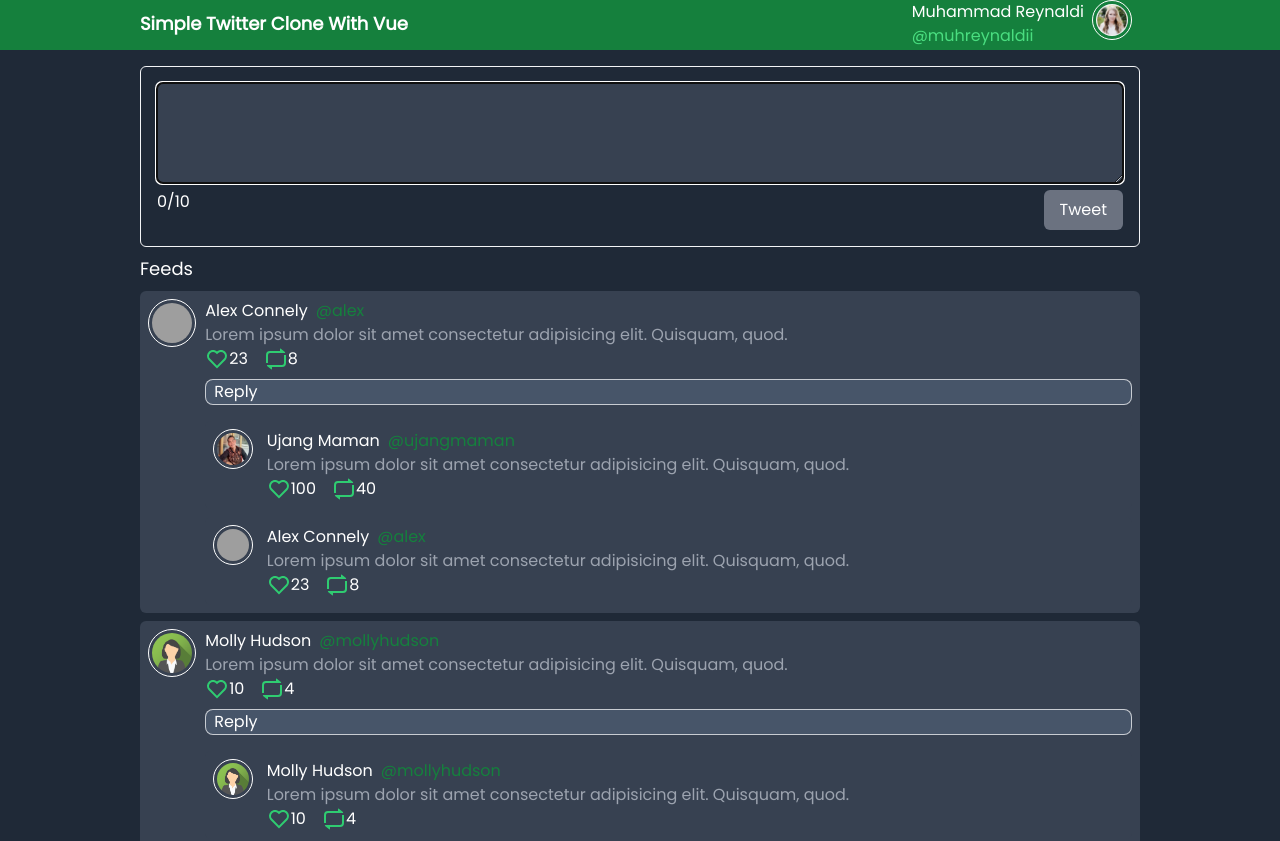
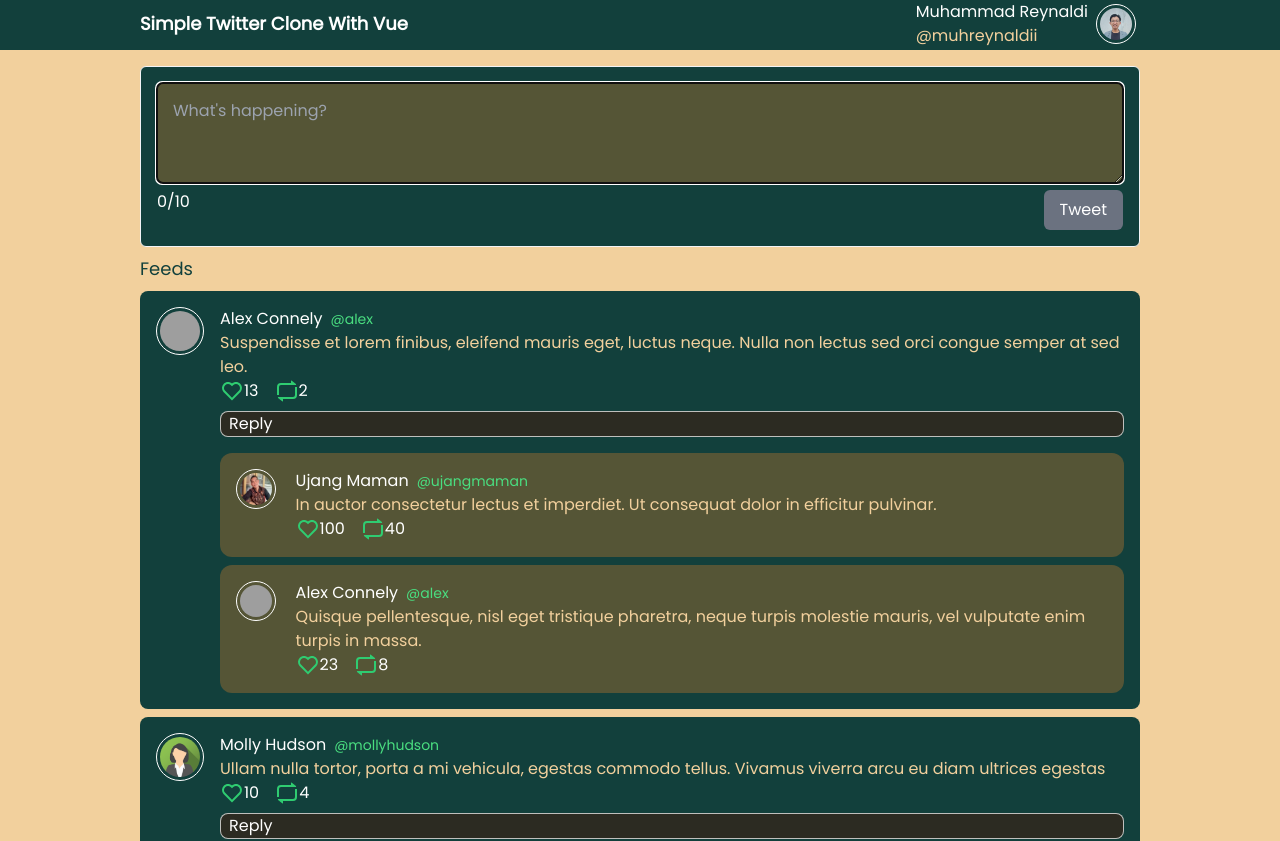
Before and after one commit to muhreynaldii/twitter-clone, a Vue app: page / in a window 1280 px wide. Shown: the top 841 px of the page. Built offline with nearby package versions, Linux system fonts and the light colour scheme; grey boxes are pictures that could not be loaded.

Commit message:
add blur method

```diff
--- a/src/App.vue
+++ b/src/App.vue
@@ -1,9 +1,9 @@
 <template>
-  <div class="h-[2000px] w-full bg-gray-800">
+  <div class="h-full w-full bg-melsun pb-4">
     <Navbar />
     <div class="container mx-auto px-10">
       <tweet-form @tweets="addTweet" />
-      <h2 class="mt-2 text-lg font-medium text-white">Feeds</h2>
+      <h2 class="mt-2 text-lg font-medium text-botnight">Feeds</h2>
       <div class="flex flex-col-reverse">
         <tweet-card
           @comment="handleComment"
@@ -20,7 +20,7 @@
 
 <script>
 import Navbar from "./components/Navbar.vue";
-import image from "./assets/user1.png";
+import user1 from "./assets/user1.jpg";
 import user2 from "./assets/user2.png";
 import user3 from "./assets/user3.png";
 import user4 from "./assets/user4.jpg";
@@ -32,7 +32,7 @@ export default {
       user: {
         fullname: "Muhammad Reynaldi",
         username: "@muhreynaldii",
-        avatar_url: image,
+        avatar_url: user1,
       },
       tweets: [
         {
@@ -41,11 +41,11 @@ export default {
           username: "@mollyhudson",
           avatar_url: user2,
           tweet:
-            "Lorem ipsum dolor sit amet consectetur adipisicing elit. Quisquam, quod.",
+            "Ullam nulla tortor, porta a mi vehicula, egestas commodo tellus. Vivamus viverra arcu eu diam ultrices egestas",
           like: 10,
           retweet: 4,
-          reply: "false",
-          heart: "false",
+          reply: true,
+          heart: false,
           isLarge: true,
           comments: [
             {
@@ -54,10 +54,10 @@ export default {
               username: "@mollyhudson",
               avatar_url: user2,
               tweet:
-                "Lorem ipsum dolor sit amet consectetur adipisicing elit. Quisquam, quod.",
-              like: 10,
-              retweet: 4,
-              heart: "false",
+                "Aliquam in arcu eu dolor egestas sollicitudin. Curabitur ornare eget eros ut sollicitudin",
+              like: 72,
+              retweet: 12,
+              heart: false,
             },
           ],
         },
@@ -67,11 +67,11 @@ export default {
           username: "@alex",
           avatar_url: user3,
           tweet:
-            "Lorem ipsum dolor sit amet consectetur adipisicing elit. Quisquam, quod.",
-          like: 23,
-          retweet: 8,
-          reply: "false",
-          heart: "false",
+            "Suspendisse et lorem finibus, eleifend mauris eget, luctus neque. Nulla non lectus sed orci congue semper at sed leo.",
+          like: 13,
+          retweet: 2,
+          reply: true,
+          heart: false,
           isLarge: true,
           comments: [
             {
@@ -80,10 +80,10 @@ export default {
               username: "@alex",
               avatar_url: user3,
               tweet:
-                "Lorem ipsum dolor sit amet consectetur adipisicing elit. Quisquam, quod.",
+                "Quisque pellentesque, nisl eget tristique pharetra, neque turpis molestie mauris, vel vulputate enim turpis in massa.",
               like: 23,
               retweet: 8,
-              heart: "false",
+              heart: false,
             },
             {
               id: 2,
@@ -91,10 +91,10 @@ export default {
               username: "@ujangmaman",
               avatar_url: user4,
               tweet:
-                "Lorem ipsum dolor sit amet consectetur adipisicing elit. Quisquam, quod.",
+                "In auctor consectetur lectus et imperdiet. Ut consequat dolor in efficitur pulvinar. ",
               like: 100,
               retweet: 40,
-              heart: "false",
+              heart: false,
             },
           ],
         },
@@ -116,9 +116,9 @@ export default {
         tweet: tweet,
         like: 0,
         retweet: 0,
-        reply: "false",
+        reply: true,
         delete: true,
-        heart: "false",
+        heart: false,
         isLarge: true,
         comments: [],
       });
@@ -139,7 +139,7 @@ export default {
         like: 0,
         retweet: 0,
         delete: true,
-        heart: "false",
+        heart: false,
       });
     },
   },
--- a/src/components/Avatar.vue
+++ b/src/components/Avatar.vue
@@ -3,14 +3,14 @@
     <img
       :src="avatar_url"
       alt="avatar_image"
-      class="h-12 w-12 rounded-full border border-white bg-cover p-[3px]"
+      class="h-9 w-9 rounded-full border border-white bg-cover p-[3px] lg:h-12 lg:w-12"
     />
   </div>
   <div v-else>
     <img
       :src="avatar_url"
       alt="avatar_image"
-      class="h-10 w-10 rounded-full border border-white bg-cover p-[3px]"
+      class="h-7 w-7 rounded-full border border-white bg-cover p-[3px] lg:h-10 lg:w-10"
     />
   </div>
 </template>
--- /dev/null
+++ b/src/components/Icons.vue
@@ -0,0 +1,79 @@
+<template>
+  <div class="flex space-x-4 text-white">
+    <div @click="toggleLike(index)">
+      <svg
+        xmlns="http://www.w3.org/2000/svg"
+        viewBox="0 0 24 24"
+        width="24"
+        height="24"
+        v-if="heart"
+      >
+        <path fill="none" d="M0 0H24V24H0z" />
+        <path
+          d="M12.001 4.529c2.349-2.109 5.979-2.039 8.242.228 2.262 2.268 2.34 5.88.236 8.236l-8.48 8.492-8.478-8.492c-2.104-2.356-2.025-5.974.236-8.236 2.265-2.264 5.888-2.34 8.244-.228z"
+          fill="rgba(47,204,113,1)"
+        />
+      </svg>
+      <svg
+        xmlns="http://www.w3.org/2000/svg"
+        viewBox="0 0 24 24"
+        width="24"
+        height="24"
+        class="cursor-pointer"
+        v-else
+      >
+        <path fill="none" d="M0 0H24V24H0z" />
+        <path
+          d="M12.001 4.529c2.349-2.109 5.979-2.039 8.242.228 2.262 2.268 2.34 5.88.236 8.236l-8.48 8.492-8.478-8.492c-2.104-2.356-2.025-5.974.236-8.236 2.265-2.264 5.888-2.34 8.244-.228zm6.826 1.641c-1.5-1.502-3.92-1.563-5.49-.153l-1.335 1.198-1.336-1.197c-1.575-1.412-3.99-1.35-5.494.154-1.49 1.49-1.565 3.875-.192 5.451L12 18.654l7.02-7.03c1.374-1.577 1.299-3.959-.193-5.454z"
+          fill="rgba(47,204,113,1)"
+        />
+      </svg>
+    </div>
+    {{ like }}
+    <svg
+      xmlns="http://www.w3.org/2000/svg"
+      viewBox="0 0 24 24"
+      width="24"
+      height="24"
+      class="cursor-pointer"
+      @click="funcRetweet"
+    >
+      <path fill="none" d="M0 0h24v24H0z" />
+      <path
+        d="M8 20v1.932a.5.5 0 0 1-.82.385l-4.12-3.433A.5.5 0 0 1 3.382 18H18a2 2 0 0 0 2-2V8h2v8a4 4 0 0 1-4 4H8zm8-16V2.068a.5.5 0 0 1 .82-.385l4.12 3.433a.5.5 0 0 1-.321.884H6a2 2 0 0 0-2 2v8H2V8a4 4 0 0 1 4-4h10z"
+        fill="rgba(47,204,113,1)"
+      />
+    </svg>
+    {{ retweet }}
+    <svg
+      xmlns="http://www.w3.org/2000/svg"
+      viewBox="0 0 24 24"
+      width="24"
+      height="24"
+      v-if="delete"
+      class="cursor-pointer"
+      @click="deleteData(index)"
+    >
+      <path fill="none" d="M0 0h24v24H0z" />
+      <path
+        d="M17 6h5v2h-2v13a1 1 0 0 1-1 1H5a1 1 0 0 1-1-1V8H2V6h5V3a1 1 0 0 1 1-1h8a1 1 0 0 1 1 1v3zm1 2H6v12h12V8zm-4.586 6l1.768 1.768-1.414 1.414L12 15.414l-1.768 1.768-1.414-1.414L10.586 14l-1.768-1.768 1.414-1.414L12 12.586l1.768-1.768 1.414 1.414L13.414 14zM9 4v2h6V4H9z"
+        fill="rgba(231,76,60,1)"
+      />
+    </svg>
+  </div>
+</template>
+
+<script>
+export default {
+  props: {
+    like: Number,
+    retweet: Number,
+    heart: Boolean,
+    delete: Boolean,
+    index: Number,
+    funcRetweet: Function,
+    deleteData: Function,
+    toggleLike: Function,
+  },
+};
+</script>
--- a/src/components/Navbar.vue
+++ b/src/components/Navbar.vue
@@ -1,19 +1,26 @@
 <template>
-  <nav class="sticky top-0 h-[50px] w-full bg-green-700">
+  <nav class="sticky top-0 h-[50px] w-full bg-botnight">
     <div
-      class="container mx-auto flex w-full items-center justify-between px-10"
+      class="container mx-auto flex w-full items-center justify-between px-2 md:px-10"
     >
       <div>
-        <h1 class="text-lg font-bold text-white">
+        <h1 class="text-xs font-bold text-white sm:text-base md:text-lg">
           Simple Twitter Clone With Vue
         </h1>
       </div>
-      <div class="flex">
-        <div class="px-2">
-          <p class="text-white">{{ provideUser.fullname }}</p>
-          <p class="pr-2 text-green-400">{{ provideUser.username }}</p>
+      <div class="flex h-full items-center justify-center">
+        <div class="px-1">
+          <p class="md:text-md text-base text-white">
+            {{ provideUser.fullname }}
+          </p>
+          <p class="md:text-md pr-2 text-base text-melsun">
+            {{ provideUser.username }}
+          </p>
         </div>
-        <Avatar :avatar_url="provideUser.avatar_url" class="h-12 w-12" />
+        <Avatar
+          :avatar_url="provideUser.avatar_url"
+          class="flex h-12 w-12 items-center justify-center"
+        />
       </div>
     </div>
   </nav>
--- a/src/components/TweetCard.vue
+++ b/src/components/TweetCard.vue
@@ -1,84 +1,32 @@
 <template>
-  <div class="mt-2 flex w-full flex-row rounded-md bg-gray-700 p-2">
-    <div class="w-[5%]">
+  <div class="mt-2 flex w-full flex-row rounded-lg bg-botnight px-4 py-4">
+    <div class="w-[10%] sm:w-[5%]">
       <Avatar
         :avatar_url="feed.avatar_url"
         :isLarge="feed.isLarge"
         class="h-12 w-12"
       />
     </div>
-    <div class="w-[95%] pl-2">
+    <div class="ml-2 w-[90%] pl-2 sm:w-[95%]">
       <h3 class="text-white">
         {{ feed.fullname
-        }}<span class="pl-2 text-green-700">{{ feed.username }}</span>
+        }}<span class="pl-2 text-sm text-green-400">{{ feed.username }}</span>
       </h3>
-      <p class="text-gray-400">
+      <p class="text-melsun">
         {{ feed.tweet }}
       </p>
-      <div class="flex space-x-4 text-white">
-        <div @click="toggleLike(index)">
-          <svg
-            xmlns="http://www.w3.org/2000/svg"
-            viewBox="0 0 24 24"
-            width="24"
-            height="24"
-            class="cursor-pointer"
-            v-if="feed.heart"
-          >
-            <path fill="none" d="M0 0H24V24H0z" />
-            <path
-              d="M12.001 4.529c2.349-2.109 5.979-2.039 8.242.228 2.262 2.268 2.34 5.88.236 8.236l-8.48 8.492-8.478-8.492c-2.104-2.356-2.025-5.974.236-8.236 2.265-2.264 5.888-2.34 8.244-.228zm6.826 1.641c-1.5-1.502-3.92-1.563-5.49-.153l-1.335 1.198-1.336-1.197c-1.575-1.412-3.99-1.35-5.494.154-1.49 1.49-1.565 3.875-.192 5.451L12 18.654l7.02-7.03c1.374-1.577 1.299-3.959-.193-5.454z"
-              fill="rgba(47,204,113,1)"
+      <Icons
+        :like="feed.like"
+        :retweet="feed.retweet"
+        :heart="feed.heart"
+        :delete="feed.delete"
+        :index="index"
+        :funcRetweet="funcRetweet"
+        :deleteData="deleteData"
+        :toggleLike="toggleLike"
       />
-          </svg>
-          <svg
-            xmlns="http://www.w3.org/2000/svg"
-            viewBox="0 0 24 24"
-            width="24"
-            height="24"
-            v-else
-          >
-            <path fill="none" d="M0 0H24V24H0z" />
-            <path
-              d="M12.001 4.529c2.349-2.109 5.979-2.039 8.242.228 2.262 2.268 2.34 5.88.236 8.236l-8.48 8.492-8.478-8.492c-2.104-2.356-2.025-5.974.236-8.236 2.265-2.264 5.888-2.34 8.244-.228z"
-              fill="rgba(47,204,113,1)"
-            />
-          </svg>
-        </div>
-        {{ feed.like }}
-        <svg
-          xmlns="http://www.w3.org/2000/svg"
-          viewBox="0 0 24 24"
-          width="24"
-          height="24"
-          class="cursor-pointer"
-          @click="funcRetweet"
-        >
-          <path fill="none" d="M0 0h24v24H0z" />
-          <path
-            d="M8 20v1.932a.5.5 0 0 1-.82.385l-4.12-3.433A.5.5 0 0 1 3.382 18H18a2 2 0 0 0 2-2V8h2v8a4 4 0 0 1-4 4H8zm8-16V2.068a.5.5 0 0 1 .82-.385l4.12 3.433a.5.5 0 0 1-.321.884H6a2 2 0 0 0-2 2v8H2V8a4 4 0 0 1 4-4h10z"
-            fill="rgba(47,204,113,1)"
-          />
-        </svg>
-        {{ feed.retweet }}
-        <svg
-          xmlns="http://www.w3.org/2000/svg"
-          viewBox="0 0 24 24"
-          width="24"
-          height="24"
-          v-if="feed.delete"
-          class="cursor-pointer"
-          @click="deleteData(index)"
-        >
-          <path fill="none" d="M0 0h24v24H0z" />
-          <path
-            d="M17 6h5v2h-2v13a1 1 0 0 1-1 1H5a1 1 0 0 1-1-1V8H2V6h5V3a1 1 0 0 1 1-1h8a1 1 0 0 1 1 1v3zm1 2H6v12h12V8zm-4.586 6l1.768 1.768-1.414 1.414L12 15.414l-1.768 1.768-1.414-1.414L10.586 14l-1.768-1.768 1.414-1.414L12 12.586l1.768-1.768 1.414 1.414L13.414 14zM9 4v2h6V4H9z"
-            fill="rgba(231,76,60,1)"
-          />
-        </svg>
-      </div>
       <button
-        class="mt-2 mb-2 w-full cursor-pointer rounded-lg border border-white/70 bg-slate-600 px-2 text-start text-white"
+        class="mt-2 mb-2 w-full cursor-pointer rounded-lg border border-white/70 bg-rush/50 px-2 text-start text-white"
         @click="onShowReply"
         v-if="feed.reply"
       >
@@ -91,8 +39,8 @@
           :key="comment.id"
           :index="index"
           @delete="deleteComment(this.index, index)"
+          class="rounded-xl bg-cadnium/30"
         />
-      </div>
         <div v-if="hasChildren">
           <KeepAlive>
             <tweet-form
@@ -101,8 +49,10 @@
               v-if="!feed.reply"
               @tweets="handleComment"
               :number="this.index"
+              @blur="handleBlur"
             />
           </KeepAlive>
+        </div>
       </div>
     </div>
   </div>
@@ -110,6 +60,7 @@
 
 <script>
 import Avatar from "./Avatar.vue";
+import Icons from "./Icons.vue";
 
 export default {
   emits: ["delete", "comment", "deleteComment"],
@@ -122,6 +73,7 @@ export default {
   },
   components: {
     Avatar,
+    Icons,
   },
   methods: {
     deleteData(index) {
@@ -141,7 +93,7 @@ export default {
     },
     toggleLike() {
       this.feed.heart = !this.feed.heart;
-      if (this.feed.heart == false) {
+      if (this.feed.heart === true) {
         this.feed.like++;
       } else {
         this.feed.like--;
@@ -151,6 +103,11 @@ export default {
       this.$emit("comment", tweet, number);
       this.onShowReply();
     },
+    handleBlur(myInput) {
+      if (myInput.length == 0) {
+        this.onShowReply();
+      }
+    },
   },
 };
 </script>
--- a/src/components/TweetForm.vue
+++ b/src/components/TweetForm.vue
@@ -3,15 +3,18 @@
     <form
       @submit.prevent="pushData()"
       ref="form"
-      class="w-full rounded-md border border-gray-100 p-4"
+      class="w-full rounded-md border border-gray-100 bg-botnight p-4"
     >
       <textarea
         name="tweet"
         id=""
-        class="h-[100px] w-full rounded-md bg-gray-700 p-4 text-white"
+        class="h-[100px] w-full rounded-md bg-cadnium/30 p-4 text-white"
         v-model="myInput"
         ref="focusMe"
+        @blur="blurEventHandler()"
+        placeholder="What's happening?"
       />
+
       <div class="flex justify-between">
         <div>
           <p class="text-white" ref="form">{{ this.myInput.length }}/10</p>
@@ -43,20 +46,22 @@ export default {
       myInput: "",
     };
   },
-  emits: ["tweets", "closeForm"],
-  computed: {
-    length() {
-      return this.myInput.length;
-    },
-  },
+  emits: ["tweets", "closeForm", "blur", "focus"],
   mounted() {
-    this.$refs.focusMe.focus();
+    this.focusOnTextarea();
   },
   methods: {
     pushData() {
       this.$emit("tweets", this.myInput, this.number);
       this.$refs.form.reset();
       return (this.myInput = "");
+    },
+    blurEventHandler() {
+      this.$emit("blur", this.myInput);
+    },
+    focusOnTextarea() {
+      const focusMeRef = this.$refs.focusMe;
+      focusMeRef.focus();
     },
   },
   props: {
```
Also changed, not shown: tailwind.config.cjs (+8 -1 lines), src/assets/user1.jpg (added), src/assets/user11.png (renamed from src/assets/user1.png). Lines whose indentation alone changed are shown as unchanged.
